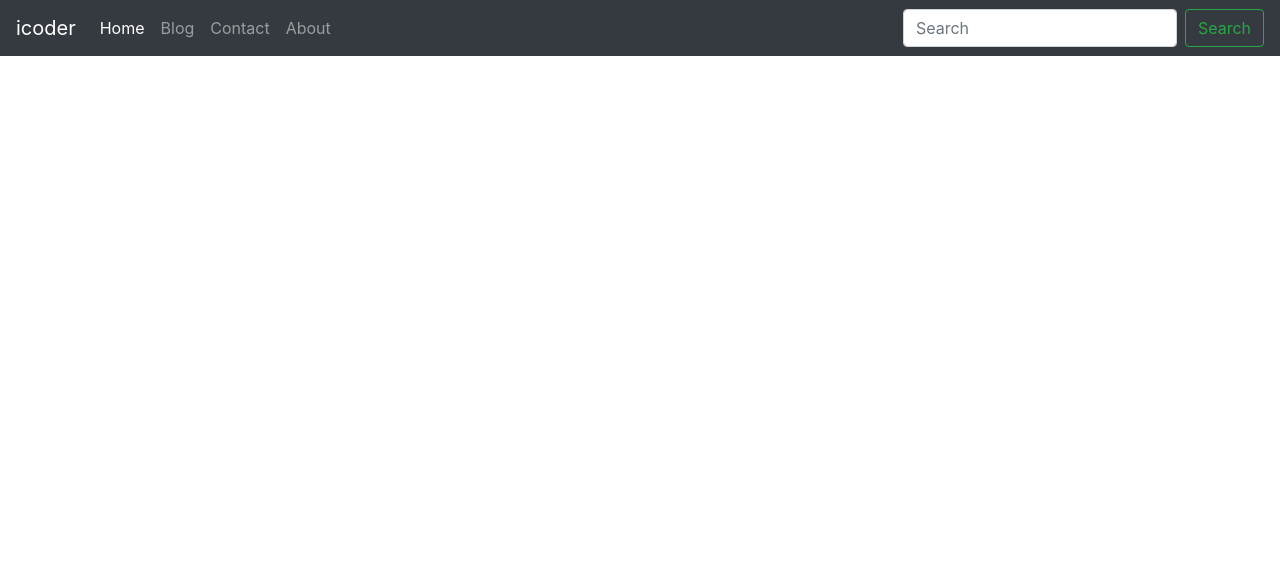
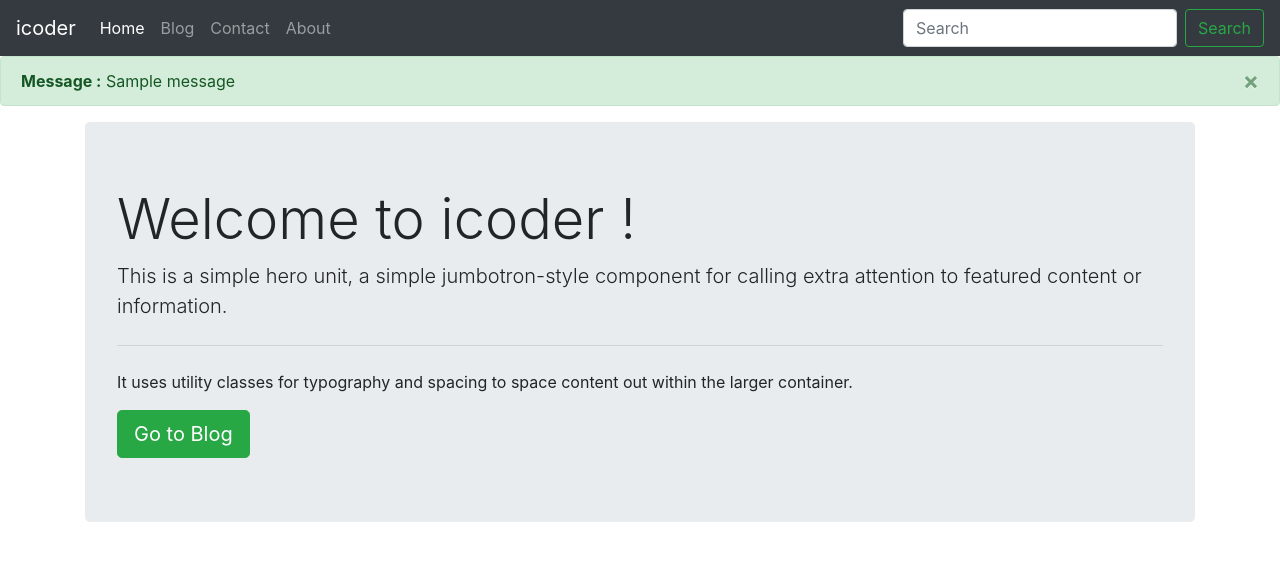
Before and after one commit to singhdileep/Django-icoder, a Django app: page / in a window 1280 px wide. Shown: the top 561 px of the page. Run offline with Django 3.2, Linux system fonts and the light colour scheme; one stand-in notice (Sample message) is shown; some libraries are stand-ins or nearby versions.

Commit message:
Third commit till the home page design

```diff
--- a/home/views.py
+++ b/home/views.py
@@ -1,5 +1,6 @@
 from django.shortcuts import render,HttpResponse
 from home.models import Contact
+from django.contrib import messages
 #from datetime import datetime
 
 # Create your views here.
@@ -15,9 +16,16 @@ def contact(request):
         email = request.POST['email']
         phone = request.POST['phone']
         content = request.POST['content']
-        print(name,email,phone,content)
-        contact = Contact(name=name,email=email,phone=phone,content=content)
-        contact.save()
+        # print(name,email,phone,content)
+        # This condition is writted for alert messages after submiting the contact form
+
+        if len(name)<2 or len(email)<2 or len(phone)<10 or len(content)<3:
+            messages.error(request,"Please fill the Detail correctly!")
+        else:
+            contact = Contact(name=name,email=email,phone=phone,content=content)
+            contact.save()
+            messages.success(request,"Your Detail has been submitted successfully ")
+
 
     return render(request,'home/contact.html')
 
--- a/templates/base.html
+++ b/templates/base.html
@@ -24,16 +24,16 @@
 
         <div class="collapse navbar-collapse" id="navbarSupportedContent">
             <ul class="navbar-nav mr-auto">
-                <li class="nav-item active">
+                <li class="nav-item {% block homeactive %} {% endblock homeactive %}">
                     <a class="nav-link" href="/">Home <span class="sr-only">(current)</span></a>
                 </li>
-                <li class="nav-item">
+                <li class="nav-item {% block blogactive %} {% endblock blogactive %}">
                     <a class="nav-link" href="/blog">Blog</a>
                 </li>
-                <li class="nav-item">
+                <li class="nav-item {% block contactactive %} {% endblock contactactive %}">
                     <a class="nav-link" href="/contact">Contact</a>
                 </li>
-                <li class="nav-item">
+                <li class="nav-item {% block aboutactive %} {% endblock aboutactive %}">
                     <a class="nav-link" href="/about">About</a>
                 </li>
 
@@ -44,7 +44,16 @@
             </form>
         </div>
     </nav>
+    <!-- This loop is for sending the alert message after submitting the contact form -->
 
+     {%for message in messages%}
+     <div class="alert alert-{{ message.tags }} alert-dismissible fade show mb-0" role="alert">
+  <strong>Message :</strong> {{message}}
+  <button type="button" class="close" data-dismiss="alert" aria-label="Close">
+    <span aria-hidden="true">&times;</span>
+  </button>
+</div>
+    {% endfor %}
 
 
 
--- a/templates/blog/blogHome.html
+++ b/templates/blog/blogHome.html
@@ -1,5 +1,7 @@
 {% extends 'base.html' %}
 {% block title %} blogHome {% endblock title %}
+
+{% block blogactive %} active {% endblock blogactive %}
 
 
 {% block body %}
--- a/templates/blog/blogPost.html
+++ b/templates/blog/blogPost.html
@@ -1,5 +1,7 @@
 {% extends 'base.html' %}
 {% block title %} blogPost {% endblock title %}
+
+{% block blogactive %} active {% endblock blogactive %}
 
 
 {% block body %}
--- a/templates/home/about.html
+++ b/templates/home/about.html
@@ -1,6 +1,7 @@
 {% extends 'base.html' %}
 {% block title %} Home {% endblock title %}
 
+{% block aboutactive %} active {% endblock aboutactive %}
 
 {% block body %}
 
--- a/templates/home/contact.html
+++ b/templates/home/contact.html
@@ -1,5 +1,7 @@
 {% extends 'base.html' %}
 {% block title %} Home {% endblock title %}
+
+{% block contactactive %} active {% endblock contactactive %}
 
 
 {% block body %}
--- a/templates/home/home.html
+++ b/templates/home/home.html
@@ -1,8 +1,20 @@
 {% extends 'base.html' %}
 {% block title %} Home {% endblock title %}
 
+{% block homeactive %} active {% endblock homeactive %}
 
 {% block body %}
+<div class="container my-3">
+<div class="jumbotron">
+  <h1 class="display-4">Welcome to icoder !</h1>
+  <p class="lead">This is a simple hero unit, a simple jumbotron-style component for calling extra attention to featured content or information.</p>
+  <hr class="my-4">
+  <p>It uses utility classes for typography and spacing to space content out within the larger container.</p>
+  <a class="btn btn-success btn-lg" href="/blog" role="button">Go to Blog</a>
+</div>
+</div>
+
+
 
 
 {% endblock body %}
```
Also changed, not shown: icoder/settings.py (+10 -0 lines), db.sqlite3.
